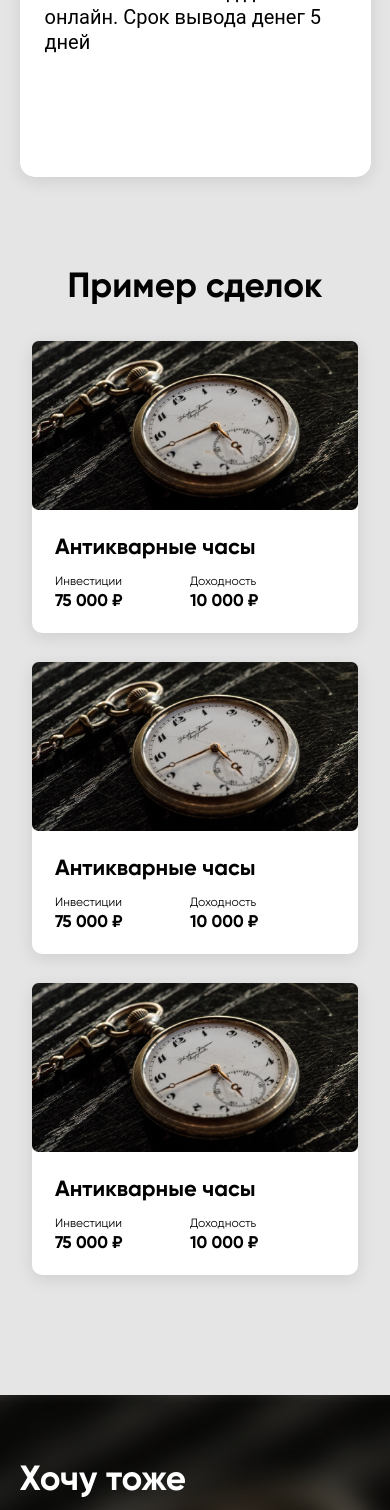
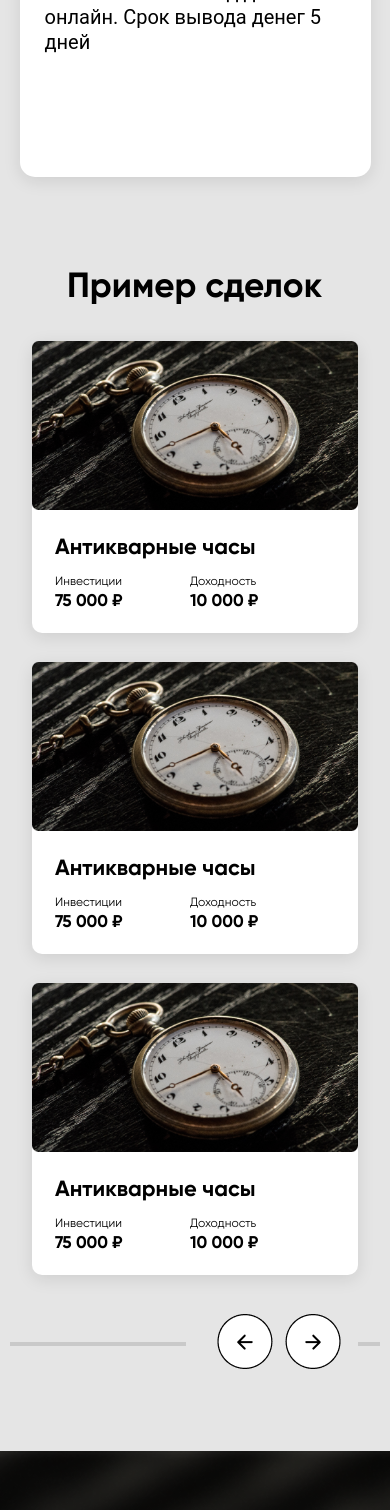
Before and after one commit to szemelkin/antiqinvest_front, a React (Create React App) app: page / in a window 390 px wide. Shown: the part 2480-3990 px from the top of the page. Built offline with nearby package versions, Linux system fonts and the light colour scheme.

Commit message:
добавлены кнопки слайдера

```diff
--- a/src/components/Investment/investment.css
+++ b/src/components/Investment/investment.css
@@ -61,7 +61,7 @@
   width: 100%;
   grid-template-columns: 351px 351px 351px 351px;
   gap: 27px;
-  margin: 68px auto;
+  margin: 68px auto 0 auto;
 }
 
 @media screen and (max-width: 1550px) {
--- a/src/components/Transaction/Slider/Slider.css
+++ b/src/components/Transaction/Slider/Slider.css
@@ -7,7 +7,6 @@
     margin-top: 33px;
   }
 }
-
 
 .Slider {
   display: grid;
@@ -41,3 +40,39 @@
     width: 300px;
   }
 }
+
+.botton-wrapper {
+  position: relative;
+}
+
+.buttons {
+  position: absolute;
+  display: flex;
+  justify-content: space-between;
+  background-color: #e5e5e5;
+  width: 122px;
+  padding: 0px 25px 0px 25px;
+  height: 55px;
+  right: 110px;
+  top: -60px;
+}
+
+@media screen and (max-width: 1100px) {
+  .buttons {
+    right: 25%;
+    top: 1040px;
+  }
+}
+
+@media screen and (max-width: 768px) {
+  .buttons {
+    right: 0%;
+    top: 1005px;
+  }
+}
+
+.buttons > button {
+  border: 0;
+  background-color: #e5e5e5;
+  cursor: pointer;
+}
--- a/src/components/Transaction/Slider/Slider.jsx
+++ b/src/components/Transaction/Slider/Slider.jsx
@@ -1,15 +1,24 @@
 import "./Slider.css";
-import img from "../../../assets/images/slider-image1920.png";
-import SliderCard from './SliderCard'
-
+import SliderCard from "./SliderCard";
+import buttonRight from "../../../assets/images/button-right.png";
+import buttonLeft from "../../../assets/images/button-left.png";
 
 function Slider() {
   return (
-    <div className="Slider slider-margin">
+    <div className="botton-wrapper">
+      <div className="Slider slider-margin">
         <SliderCard />
         <SliderCard />
         <SliderCard />
-
+      </div>
+      <div className="buttons">
+        <button>
+          <img src={buttonLeft} />
+        </button>
+        <button>
+          <img src={buttonRight} />
+        </button>
+      </div>
     </div>
   );
 }
--- a/src/components/Transaction/Transaction.css
+++ b/src/components/Transaction/Transaction.css
@@ -6,20 +6,48 @@
   margin: 180px auto 0;
 }
 
+
 @media screen and (max-width: 768px) {
   .Transaction {
-    margin-top: 60px;
+    margin: 60px auto 0;
   }
 }
 
+
 @media screen and (max-width: 425px) {
-    .Transaction {
-      width: 95%;
-    }
+  .Transaction {
+    width: 95%;
   }
+}
 
 .Transaction__headline {
   display: flex;
+  width: 1480px;
+}
+
+@media screen and (max-width: 1550px) {
+  .Transaction__headline {
+    width: 1036px;
+  }
+}
+
+@media screen and (max-width: 1100px) {
+  .Transaction__headline {
+    width: 730px;
+  }
+}
+
+@media screen and (max-width: 768px) {
+  .Transaction__headline {
+    width: 474px;
+  }
+}
+
+
+@media screen and (max-width: 550px) {
+  .Transaction__headline {
+    width: 256px;
+  }
 }
 
 .Transaction__headline > h3 {
@@ -30,10 +58,9 @@
   line-height: 71px;
   color: #000000;
   margin: 0;
-  /* width: 474px;*/
 }
 
-@media screen and (max-width: 798px) {
+@media screen and (max-width: 550px) {
   .Transaction__headline > h3 {
     font-size: 35px;
     line-height: 40px;
@@ -42,41 +69,33 @@
 
 .Transaction__hr {
   margin-left: 25px;
-  margin-top: 15px;
-  width: 52vw;
+  margin-top: 30px;
+  width: 65%;
+  border: 0;
+}
+
+@media screen and (max-width: 1550px) {
+  .Transaction__hr {
+    width: 50%;
+  }
+}
+
+@media screen and (max-width: 1100px) {
+  .Transaction__hr {
+    display: none;
+  }
 }
 
 .Transaction__hr-small {
   display: none;
 }
 
-@media screen and (max-width: 768px) {
+@media screen and (max-width: 1100px) {
   .Transaction__hr-small {
-    display: block;
-    width: 52vw;
+    display: flex;
+    margin-top: 55px;
+    width: 100%;
+    height: 1px;
+    border: 0;
   }
 }
-
-@media screen and (max-width: 1246px) {
-  .Transaction__hr {
-    width: 30vw;
-  }
-}
-
-@media screen and (max-width: 855px) {
-  .Transaction__hr {
-    width: 25vw;
-  }
-}
-
-@media screen and (max-width: 798px) {
-  .Transaction__hr {
-    width: 45vw;
-  }
-}
-
-@media screen and (max-width: 768px) {
-  .Transaction__hr {
-    display: none;
-  }
-}
--- a/src/components/Transaction/Transaction.jsx
+++ b/src/components/Transaction/Transaction.jsx
@@ -9,13 +9,12 @@ function Transaction() {
         <h3>Пример сделок</h3>
         <div className="Transaction__hr">
           <hr></hr>
-
-        <div className="Transaction__hr-small">
-            <hr></hr>
-        </div>
         </div>
       </div>
       <Slider />
+      <div className="Transaction__hr-small">
+            <hr></hr>
+          </div>
     </div>
   );
 }
```
